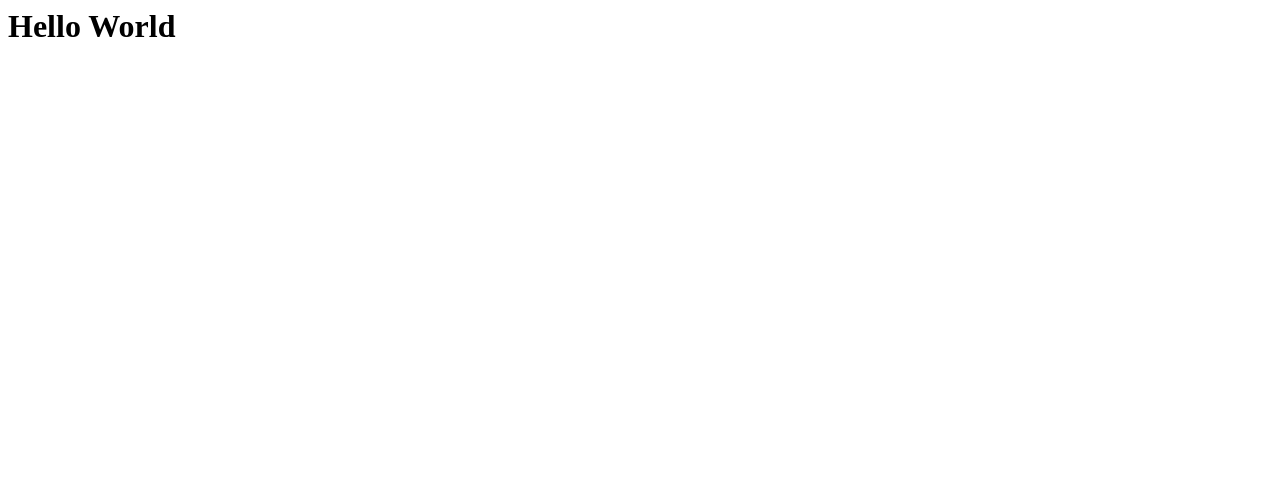
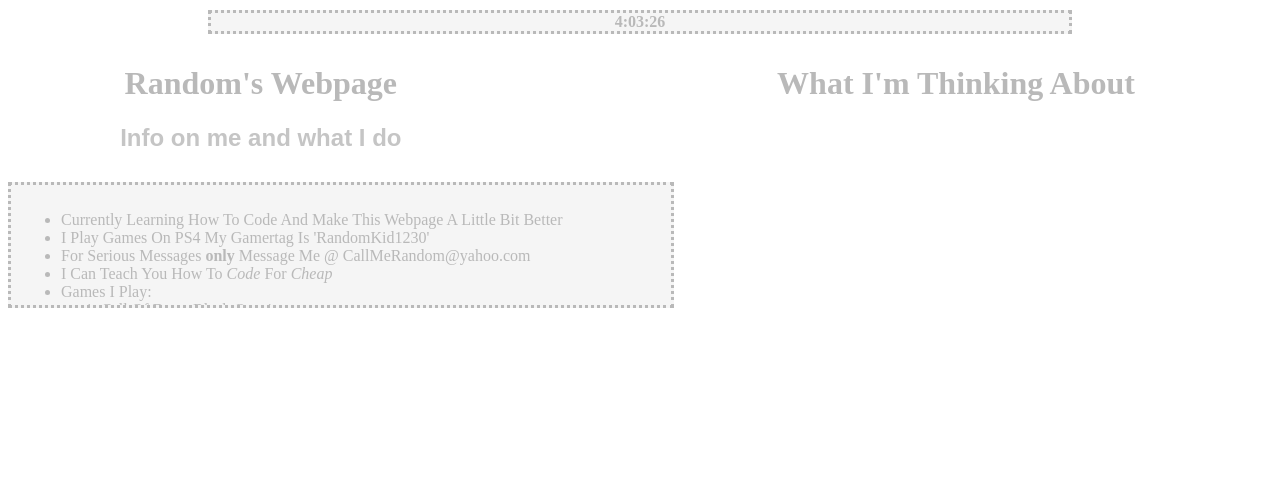
Before and after one commit to CallMeRandom/Webpage404, a plain HTML site: page index.html in a window 1280 px wide. Drawn offline with Linux system fonts and the light colour scheme.

Commit message:
Update index.html

```diff
--- a/index.html
+++ b/index.html
@@ -1 +1,109 @@
-<h1>Hello World</h1>
+<!DOCTYPE html>
+<html>
+  <head>
+    <meta charset="utf-8">
+    <meta name="viewport" content="width=device-width">
+    <title>Random's Webpage</title>
+    <link href="style.css" rel="stylesheet" type="text/css" />
+    <!-- The Script For The Current Time -->
+    <script>
+function startTime() {
+    var today = new Date();
+    var h = today.getHours();
+    var m = today.getMinutes();
+    var s = today.getSeconds();
+    m = checkTime(m);
+    s = checkTime(s);
+    document.getElementById('txt').innerHTML =
+    h + ":" + m + ":" + s;
+    var t = setTimeout(startTime, 500);
+}
+function checkTime(i) {
+    if (i < 10) {i = "0" + i};
+    return i;
+}
+</script>
+  </head>
+  <style>
+    #Main-Header {
+  text-align: center;
+  font-family: serif;
+  color: #B9B9B9;
+  width: 40%;
+  float: left;
+}
+
+#Main-Header-Description {
+  text-align: center;
+  font-family: sans-serif;
+  color: rgb(197, 197, 197);
+  width: 40%;
+  font-weight: bold;
+}
+
+#Side-Main-Header {
+  float: right;
+  text-align: center;
+  width: 50%;
+  color: #B9B9B9
+}
+
+#txt {
+  text-align: center;
+  margin-top: 10px;
+  margin-bottom: 10px;
+  margin-right: 200px;
+  margin-left: 200px;
+  border: dotted;
+  background-color: rgb(245, 245, 245);
+  color: #B9B9B9;
+  font-weight: bold;
+  float: none;
+}
+
+#List-One {
+  background-color: rgb(245, 245, 245);
+  border: dotted;
+  width: 50%;
+  height: 100px;
+  color: #B9B9B9;
+  position: fixed;
+  overflow: auto;
+  padding: 10px;
+  margin-top: 10px
+}
+  </style>
+  <body onload="startTime()">
+    <script src="script.js"></script>
+  <div id="txt"></div>
+  <h1 id="Side-Main-Header">What I'm Thinking About</h1>
+  <h1 id="Main-Header">Random's Webpage</h1>
+  <h2 id="Main-Header-Description">Info on me and what I do</h2>
+  <div id="List-One">
+    <ul>
+      <li>Currently Learning How To Code And Make This Webpage A Little Bit Better</li>
+      <li>I Play Games On PS4 My Gamertag Is 'RandomKid1230'</li>
+      <li>For Serious Messages <strong>only</strong> Message Me @ CallMeRandom@yahoo.com</li>
+      <li>I Can Teach You How To <em>Code</em> For <em>Cheap</em></li>
+      <li>Games I Play:<br>
+        <ol>
+          <li>Call Of Duty: Black Ops 4</li>
+          <li>Call OF Duty: Black Ops 3</li>
+          <li>Fortnite: Battle Royal</li>
+          <li>Fortnite: Save The World</li>
+          <li>H1Z1: King Of The Kill</li>
+          <li>Red Dead Redemption 2</li>
+          <li>Grand Theft Auto V</li>
+          <li>And <em>So</em> Much More :D</li>
+        </ol>
+      </li>
+      <li>I Will Teach You How To Start Making Your First Steps Into The World Of Coding For Free Afterwords I Will Offer Them For A <em>Super</em> Cheap Price</li>
+    </ul>
+    <p></p>
+  </div>
+  <div>
+
+  </div>
+
+  </body>
+</html>
```
